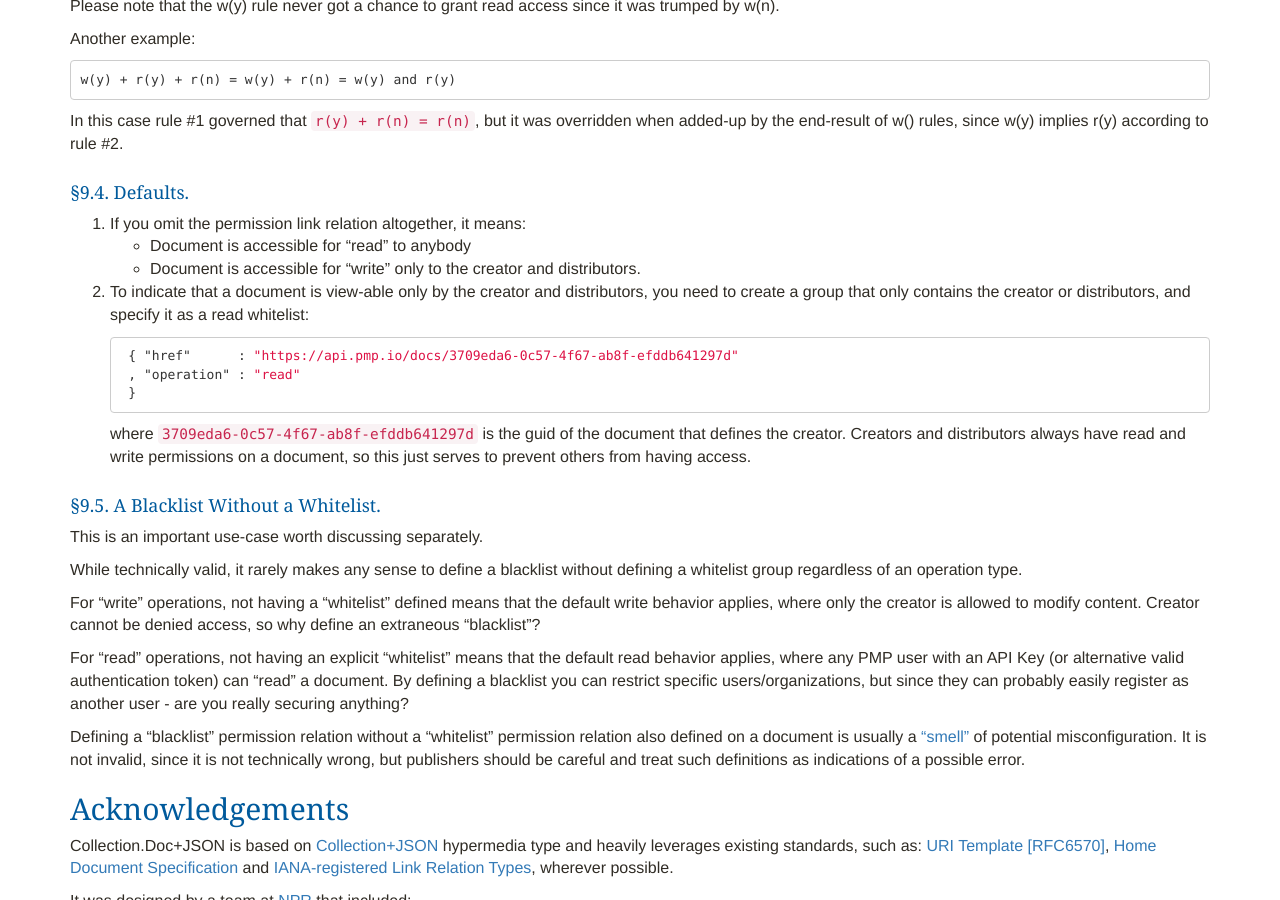
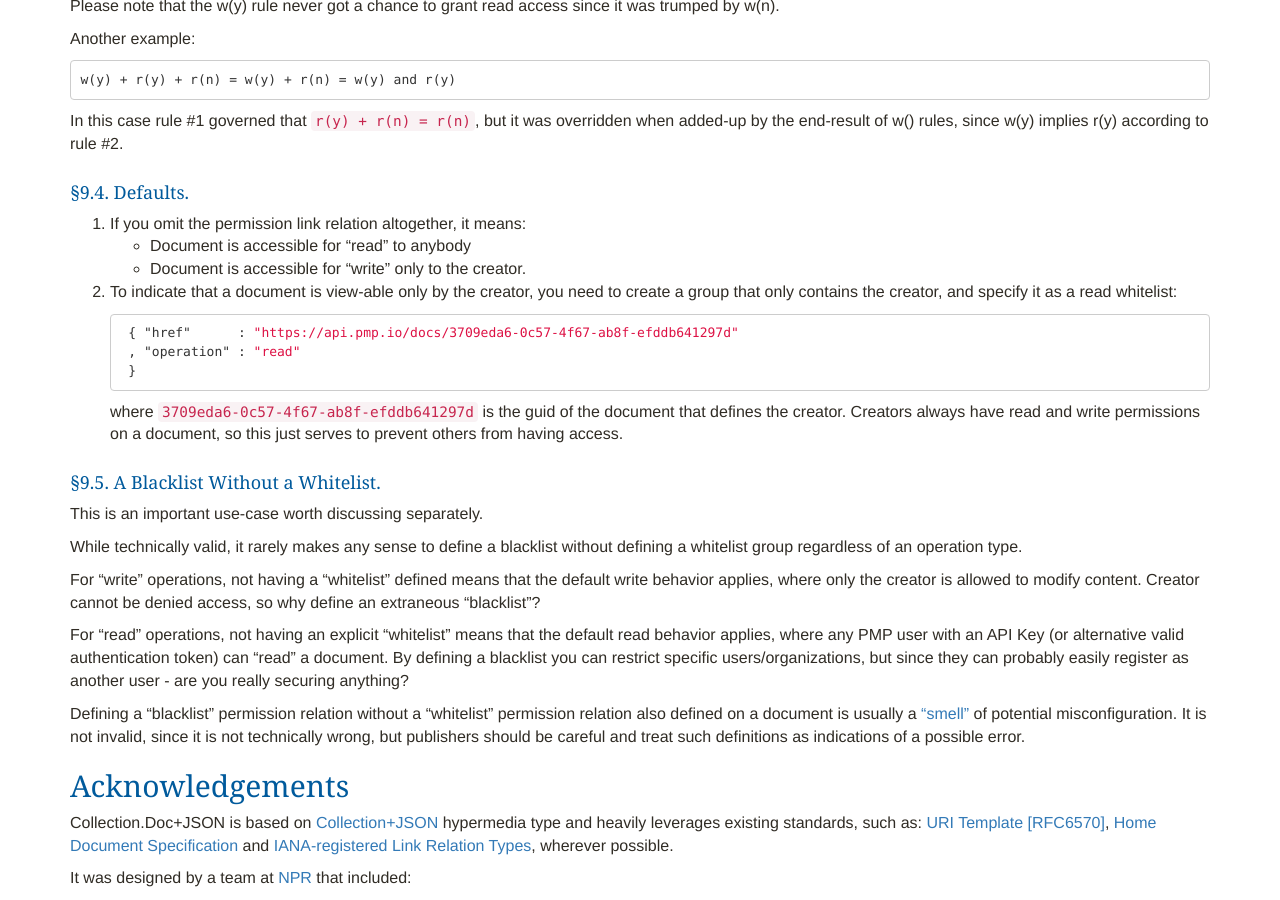
Before and after one commit to npr/cdoc-spec-site, a Jekyll site: the page built from spec.md, in a window 1280 px wide and 900 px high, scrolled down 8071 px. Built offline with Jekyll 4.4.1, drawn with Linux system fonts in a browser that asks for light colours; nearby versions of some CDN libraries; Markdown is read by kramdown in place of the engine named in the settings.

Commit message:
removed references to distributors

````diff
--- a/_includes/contentrights.md
+++ b/_includes/contentrights.md
@@ -107,15 +107,15 @@ In this case rule #1 governed that `r(y) + r(n) = r(n)`, but it was overridden w
 
 1. If you omit the permission link relation altogether, it means:
     - Document is accessible for "read" to anybody
-    - Document is accessible for "write" only to the creator and distributors.
-2. To indicate that a document is view-able only by the creator and distributors, you need to create a group that only contains the creator or distributors, and specify it as a read whitelist:
+    - Document is accessible for "write" only to the creator.
+2. To indicate that a document is view-able only by the creator, you need to create a group that only contains the creator, and specify it as a read whitelist:
 
     ```json
     { "href"      : "https://api.pmp.io/docs/3709eda6-0c57-4f67-ab8f-efddb641297d"
     , "operation" : "read"
     }
     ```
-where `3709eda6-0c57-4f67-ab8f-efddb641297d` is the guid of the document that defines the creator. Creators and distributors always have read and write permissions on a document, so this just serves to prevent others from having access.
+where `3709eda6-0c57-4f67-ab8f-efddb641297d` is the guid of the document that defines the creator. Creators always have read and write permissions on a document, so this just serves to prevent others from having access.
 
 #### A Blacklist Without a Whitelist.
 
````
